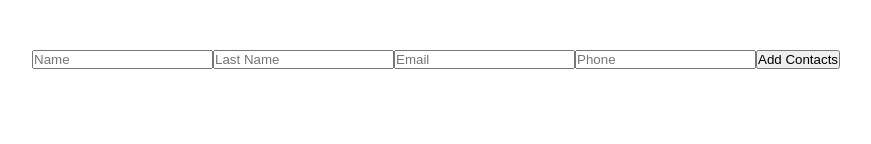
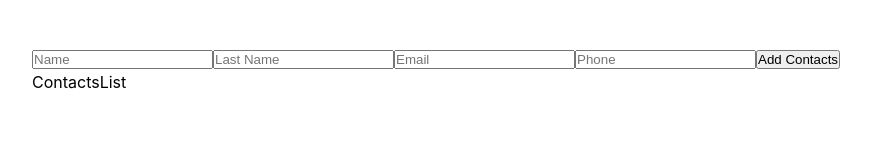
Before and after one commit to xe4at/mini-contact-app, a React (Vite) app: page / in a window 1280 px wide. Shown: the part 156-300 px from the top of the page, without its empty margins (118-989 px from the left). Built offline with nearby package versions, Linux system fonts and the light colour scheme.

Commit message:
It was possible to add a new contact

```diff
--- a/src/components/Contacts.jsx
+++ b/src/components/Contacts.jsx
@@ -1,6 +1,9 @@
 import { useState } from "react";
 
+import ContactsList from "./ContactsList";
+
 function Contacts() {
+  const [contacts, setContacts] = useState([]);
   const [contact, setContact] = useState({
     name: "",
     lastName: "",
@@ -16,7 +19,13 @@ function Contacts() {
   };
 
   const addHandler = () => {
-    console.log(contact);
+    setContacts((contacts) => [...contacts, contact]);
+    setContact({
+      name: "",
+      lastName: "",
+      email: "",
+      phone: "",
+    });
   };
 
   return (
@@ -52,6 +61,7 @@ function Contacts() {
         />
         <button onClick={addHandler}>Add Contacts</button>
       </div>
+      <ContactsList contacts={contacts} />
     </div>
   );
 }
--- /dev/null
+++ b/src/components/ContactsList.jsx
@@ -0,0 +1,6 @@
+function ContactsList(props) {
+    console.log(props)
+  return <div>ContactsList</div>;
+}
+
+export default ContactsList;
```
